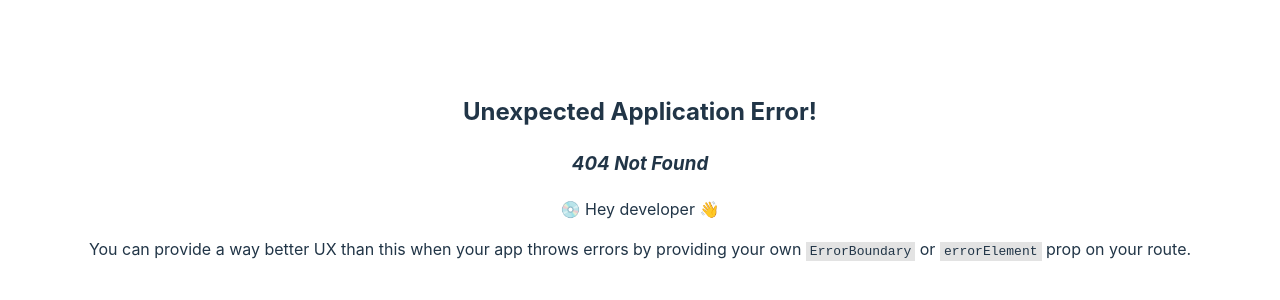
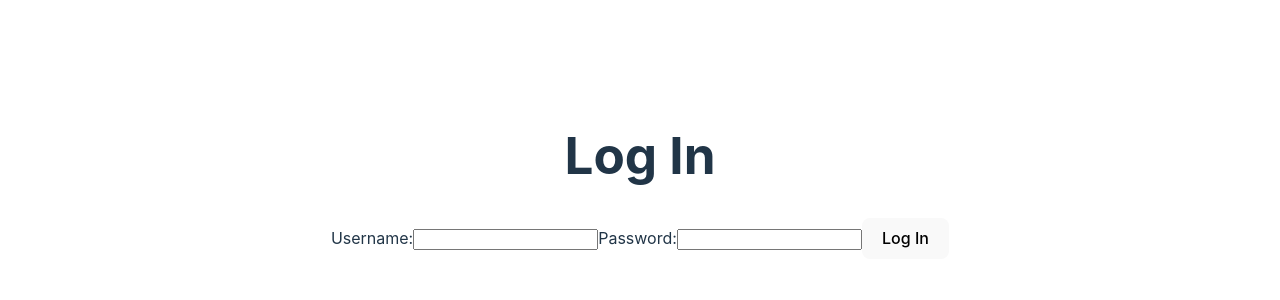
Before and after one commit to pethoburr/chatter, a React (Vite) app: page /log-in in a window 1280 px wide. Before the commit this address had no page. Shown: the part 224-524 px from the top of the page. Built offline with nearby package versions, Linux system fonts and the light colour scheme.

Commit message:
added login component

```diff
--- a/src/App.tsx
+++ b/src/App.tsx
@@ -3,6 +3,7 @@ import Home from './components/Home';
 import { createContext } from 'react';
 import './App.css'
 import SignUp from './components/SignUp';
+import LogIn from './components/Login';
 
 export const AuthContext = createContext(undefined)
 
@@ -16,6 +17,10 @@ function App() {
     {
       path: '/sign-up',
       element: <SignUp />
+    },
+    {
+      path: '/log-in',
+      element: <LogIn />
     }
   ])
 
--- a/src/components/Home.tsx
+++ b/src/components/Home.tsx
@@ -1,50 +1,11 @@
 import '../App.css';
-import { ChangeEvent, useState, FormEvent } from 'react';
-
 
 const Home = () => {
-    const [username, setUsername] = useState('');
-    const [password, setPassword] = useState('');
-
-    const handleUsername = (e: ChangeEvent<HTMLInputElement>) => {
-        setUsername(e.target.value)
-    }
-
-    const handlePassword = (e: ChangeEvent<HTMLInputElement>) => {
-        setPassword(e.target.value)
-    }
-
-    const handleSubmit = (e: FormEvent<HTMLFormElement>) => {
-        e.preventDefault();
-        fetch('http://localhost:3000/log-in', {
-        mode: 'cors',
-        method: 'POST',
-        headers: {
-            'Content-Type': 'application/json'
-        },
-
-        body: JSON.stringify({username, password})
-    }).then((resp) => {
-        resp.json()
-        console.log(resp)
-    })
-    }
-
 
 
     return(
         <>
             <div>dis da home page gang</div>
-            <form onSubmit={(e) => { handleSubmit(e)}}>
-                <h1>Log In</h1>
-                <label>Username:
-                    <input type='text' onChange={(e) => handleUsername(e)} />
-                </label>
-                <label>Password:
-                    <input type='text' onChange={(e) => handlePassword(e)} />
-                </label>
-                <button type='submit'>Log In</button>
-            </form>
         </>
     )
 }
--- /dev/null
+++ b/src/components/Login.tsx
@@ -0,0 +1,56 @@
+import '../App.css';
+import { ChangeEvent, useState, FormEvent } from 'react';
+
+interface DataObj {
+    username: string,
+    password: string
+}
+const LogIn = () => {
+    const [username, setUsername] = useState('');
+    const [password, setPassword] = useState('');
+
+    const handleUsername = (e: ChangeEvent<HTMLInputElement>) => {
+        setUsername(e.target.value)
+    }
+
+    const handlePassword = (e: ChangeEvent<HTMLInputElement>) => {
+        setPassword(e.target.value)
+    }
+
+    const handleSubmit = (e: FormEvent<HTMLFormElement>) => {
+        e.preventDefault();
+        console.log(`username: ${username}, password: ${password}`)
+        const data: DataObj = { username, password }
+        fetch('http://localhost:3000/log-in', {
+        mode: 'cors',
+        method: 'POST',
+        headers: {
+            'Content-Type': 'application/json'
+        },
+
+        body: JSON.stringify(data)
+    }).then((resp: Response) => {
+        resp.json()
+        console.log(resp)
+    })
+    }
+
+
+
+    return(
+        <>
+            <form onSubmit={(e) => { handleSubmit(e)}}>
+                <h1>Log In</h1>
+                <label>Username:
+                    <input type='text' onChange={(e) => handleUsername(e)} />
+                </label>
+                <label>Password:
+                    <input type='text' onChange={(e) => handlePassword(e)} />
+                </label>
+                <button type='submit'>Log In</button>
+            </form>
+        </>
+    )
+}
+
+export default LogIn;
```
